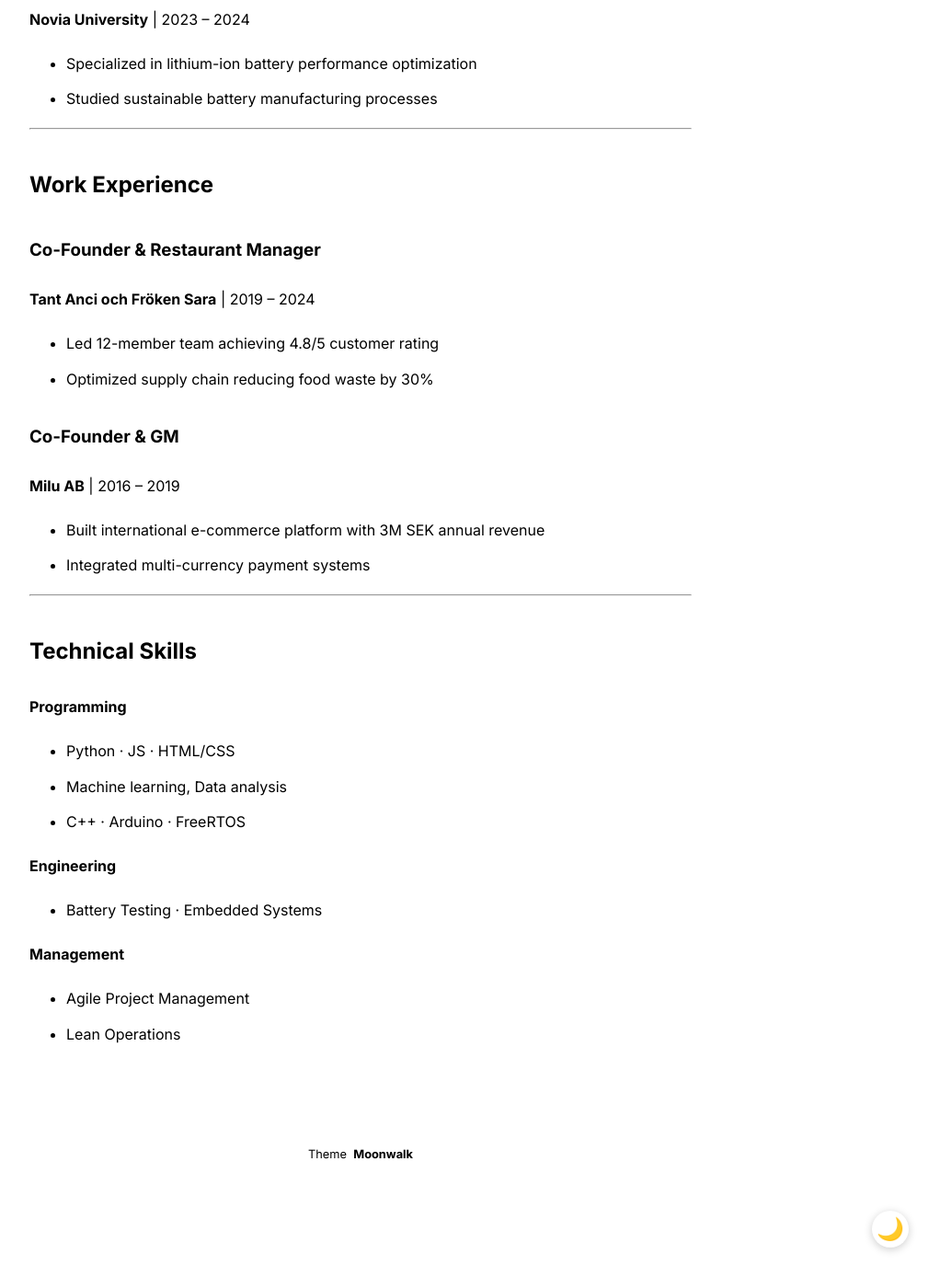
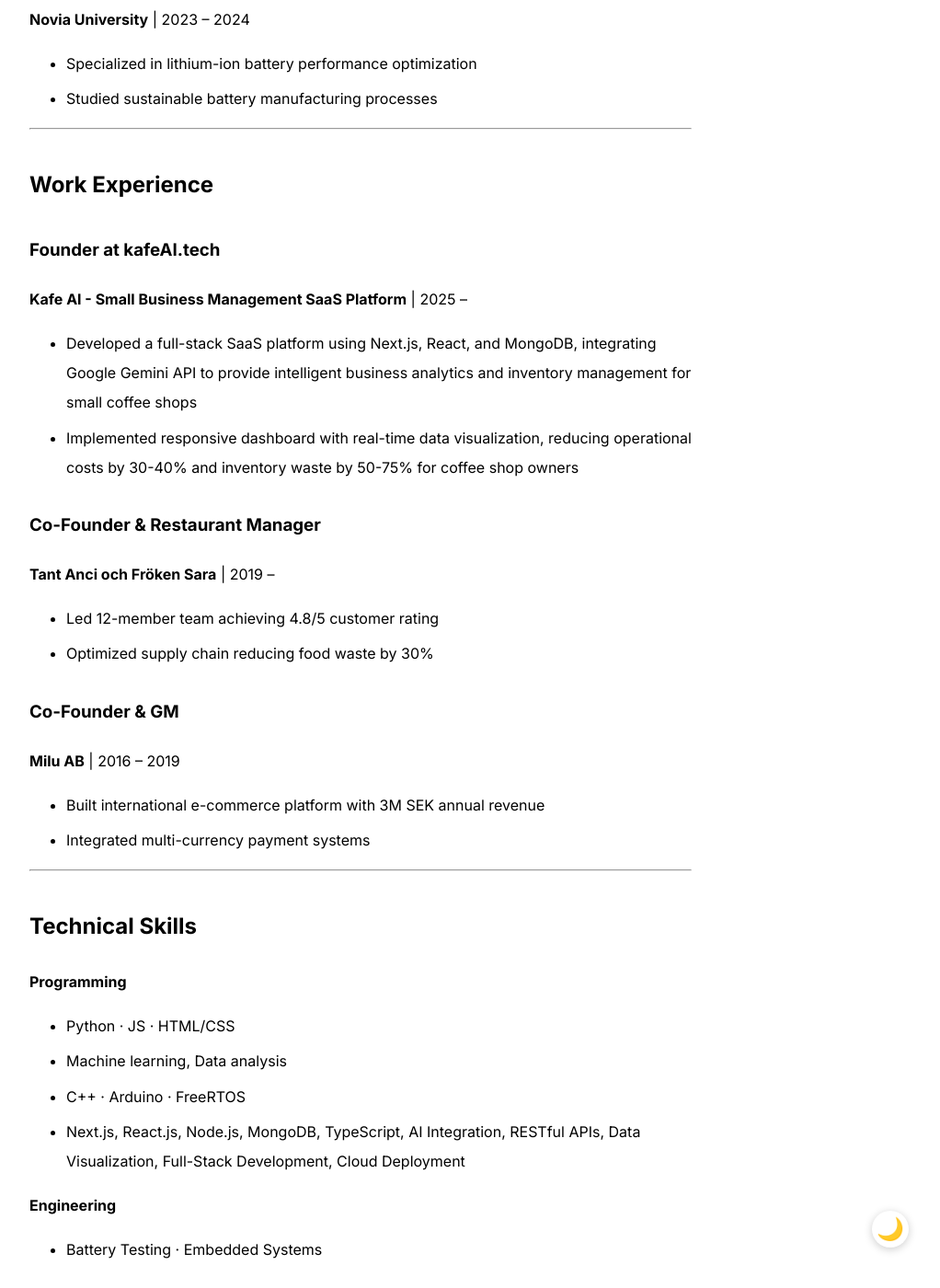
Before and after one commit to technuo/technuo.github.io, a Jekyll site: the page built from resume.md, in a window 1280 px wide and 1400 px high, scrolled down 1112 px. Shown: the whole window at 92% size, without its empty margins (248-1270 px from the left). Built offline with Jekyll 4.4.1, drawn with Linux system fonts in a browser that asks for light colours.

Commit message:
update resume kafeAI

```diff
--- a/resume.md
+++ b/resume.md
@@ -39,8 +39,13 @@
 
 ## Work Experience
 
+### Founder at kafeAI.tech
+**Kafe AI - Small Business Management SaaS Platform** | 2025 –
+- Developed a full-stack SaaS platform using Next.js, React, and MongoDB, integrating Google Gemini API to provide intelligent business analytics and inventory management for small coffee shops
+- Implemented responsive dashboard with real-time data visualization, reducing operational costs by 30-40% and inventory waste by 50-75% for coffee shop owners
+
 ### Co-Founder & Restaurant Manager
-**Tant Anci och Fröken Sara** | 2019 – 2024
+**Tant Anci och Fröken Sara** | 2019 –
 - Led 12-member team achieving 4.8/5 customer rating
 - Optimized supply chain reducing food waste by 30%
 
@@ -58,6 +63,9 @@
 - Python · JS · HTML/CSS
 - Machine learning, Data analysis
 - C++ · Arduino · FreeRTOS
+- Next.js, React.js, Node.js, MongoDB, TypeScript, AI Integration,
+RESTful APIs, Data Visualization, Full-Stack Development,
+Cloud Deployment
 
 **Engineering**
 - Battery Testing · Embedded Systems
```
